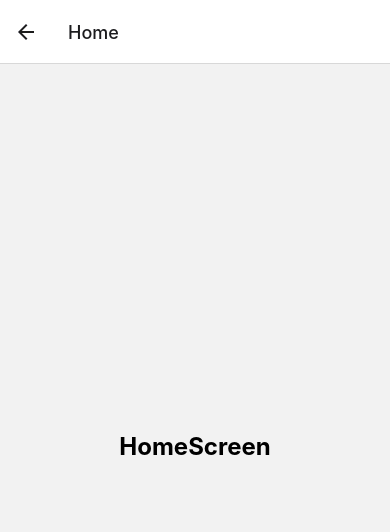
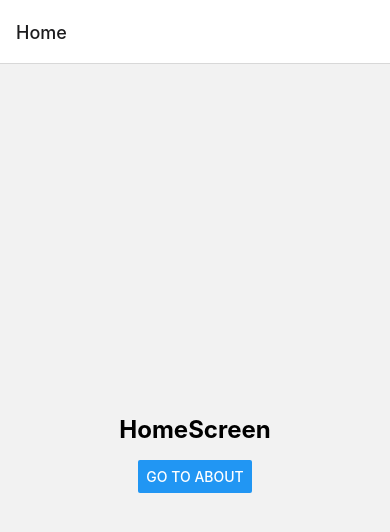
Before and after one commit to prabin819/React-Native, a React Native app in the folder Navigation/: screen /Home in a window 390 px wide. Shown: the top 532 px of the page. Built offline with nearby package versions, Linux system fonts and the light colour scheme.

Commit message:
74. =>  Navigation between screens using navigation prop

```diff
--- a/Navigation/App.js
+++ b/Navigation/App.js
@@ -7,7 +7,7 @@
 export default function App() {
   return (
     <NavigationContainer>
-      <Stack.Navigator initialRouteName="About">
+      <Stack.Navigator initialRouteName="Home">
         <Stack.Screen name="Home" component={HomeScreen} />
         {/* by default, the topmost screen in the navigator is the initial screen if initialRouteName is not specified*/}
         <Stack.Screen name="About" component={AboutScreen} />
--- a/Navigation/screens/HomeScreen.js
+++ b/Navigation/screens/HomeScreen.js
@@ -1,9 +1,13 @@
-import { StyleSheet, Text, View } from "react-native";
+import { StyleSheet, Text, View, Button } from "react-native";
 
-export default function HomeScreen() {
+export default function HomeScreen({ navigation }) {
   return (
     <View style={styles.container}>
       <Text style={styles.text}>HomeScreen</Text>
+      <Button
+        title="Go to About"
+        onPress={() => navigation.navigate("About")}
+      />
     </View>
   );
 }
```
